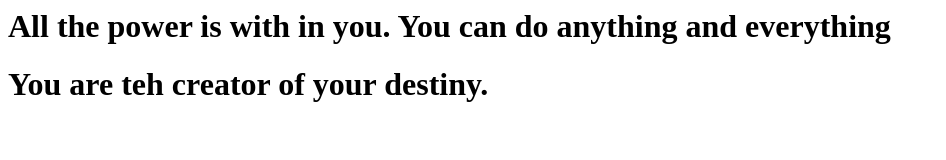
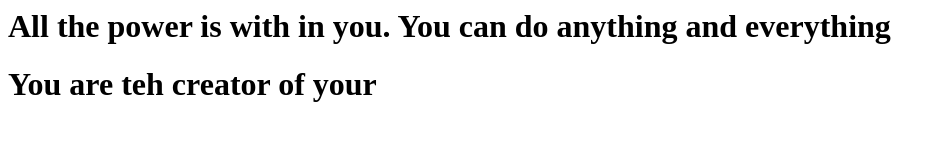
Before and after one commit to sujithbuoy/firstgitrepo, a plain HTML site: page index.html in a window 1280 px wide. Shown: the whole page, without its empty margins (0-946 px from the left). Drawn offline with Linux system fonts and the light colour scheme.

Commit message:
some changes

```diff
--- a/index.html
+++ b/index.html
@@ -1,6 +1,6 @@
 <html>
     <body>
         <h1>All the power is with in you. You can do anything and everything</h1>
-        <h1>You are teh creator of your destiny.</h1>
+        <h1>You are teh creator of your </h1>
     </body>
 </html>
```
